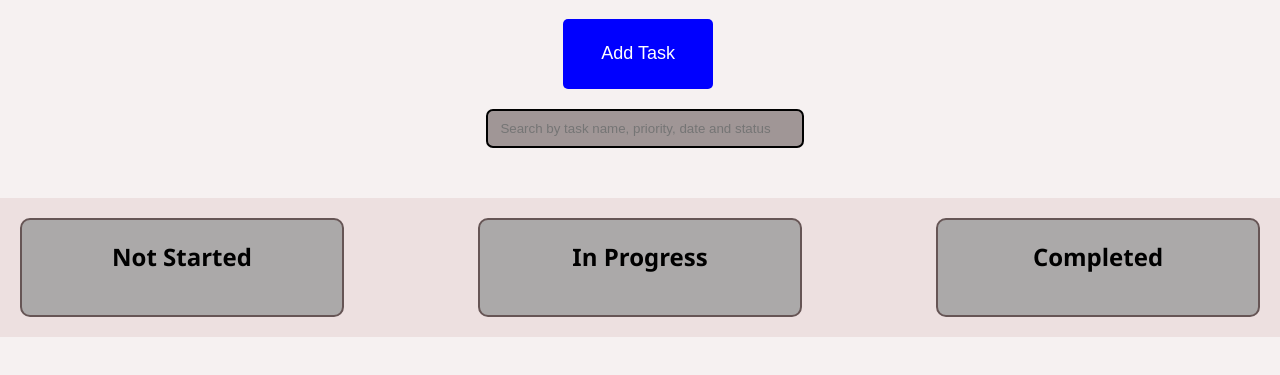
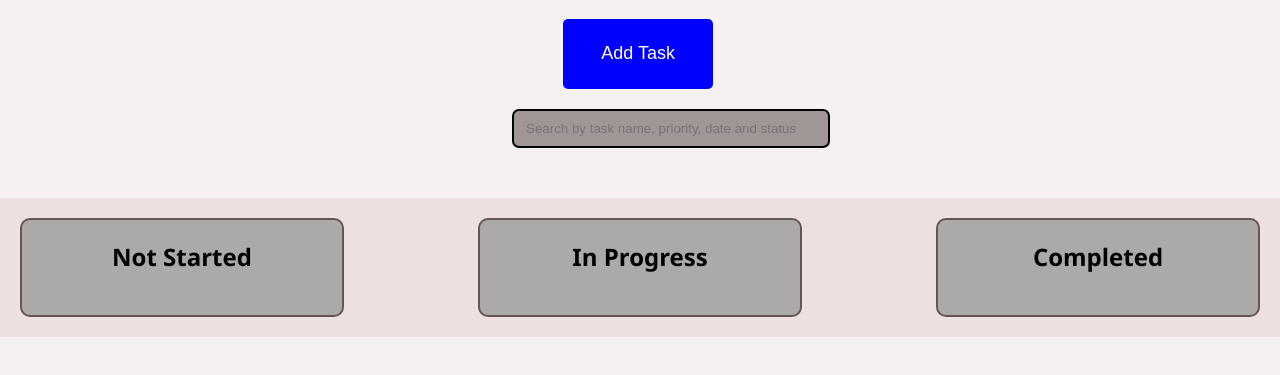
Before and after one commit to InzamamulHasan/Jira_Clone, a plain HTML site: page index.html in a window 1280 px wide. Shown: the part 67-442 px from the top of the page. Drawn offline with nearby package versions, Linux system fonts and the light colour scheme.

Commit message:
Update style.css

```diff
--- a/style.css
+++ b/style.css
@@ -146,7 +146,7 @@ li>div:nth-child(2){
     text-align: center;
 }
 .search{
-    margin-left:38%;
+    margin-left:40%;
     margin-bottom: 50px;
     width: 300px;
     background-color: #a09696;
```
